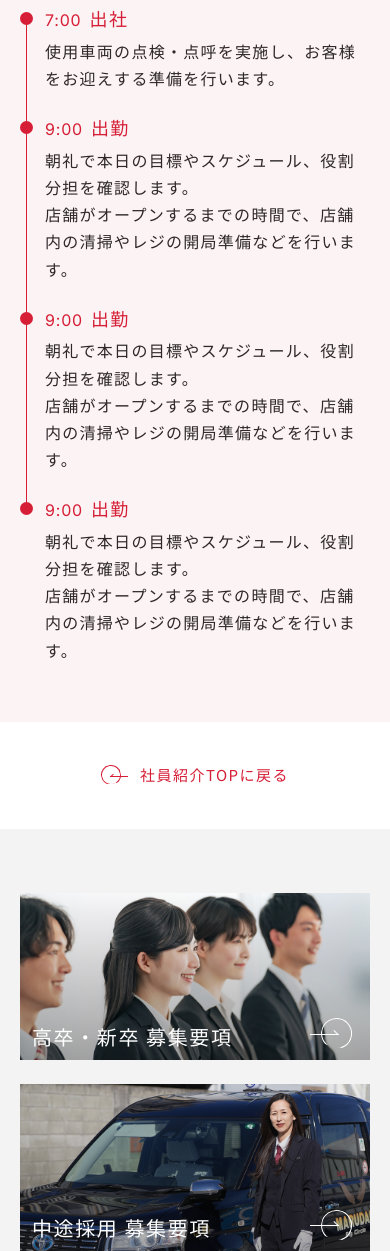
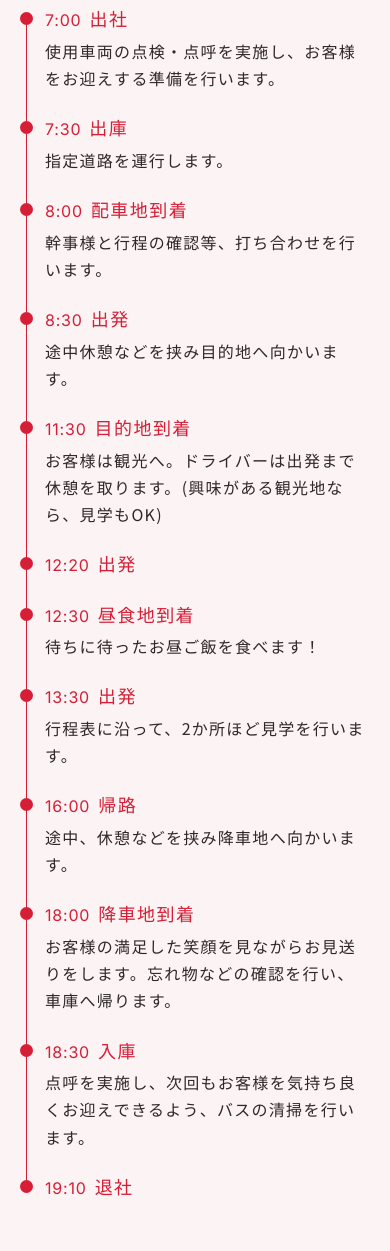
Before and after one commit to Cstorymaker/BigCircle-ui, a plain HTML site: page staff-detail-01.html in a window 390 px wide. Shown: the part 3722-4973 px from the top of the page. Drawn offline with Linux system fonts and the light colour scheme; a script that the page names is missing.

Commit message:
スケジュール修正のコミット

```diff
--- a/staff-detail-01.html
+++ b/staff-detail-01.html
@@ -54,7 +54,7 @@
         <div class="staff-details__faq-container flex flex-col flex-start lg:items-center md:justify-between md:flex-row gap-10 md:gap-[6.5%]">
         <!-- 画像 -->
         <div class="staff-details__faq-image order-1 md:order-1 md:w-[42%] ">
-          <img src="/ui/img/recruit/staff-details-01/staff-interview-R-T-01.jpg" alt="観光ドライバーがバスを運転している" class="w-full object-cover h-auto" />
+          <img src="./ui/img/recruit/staff-details-01/staff-interview-R-T-01.jpg" alt="観光ドライバーがバスを運転している" class="w-full object-cover h-auto" />
         </div>
         <!-- FAQ -->
         <div class="staff-details__faq-content flex-1 md:order-2 md:w-[51%] ">
@@ -83,7 +83,7 @@
         <div class="staff-details__faq-container flex flex-col flex-start lg:items-center md:justify-between md:flex-row gap-10 md:gap-[6.5%]">
         <!-- 画像 -->
         <div class="staff-details__faq-image order-1 md:order-1 md:w-[42%] ">
-          <img src="/ui/img/recruit/staff-details-01/staff-interview-R-T-02.jpg" alt="観光ドライバーがバスの前で腕組をして写真撮影のポーズを決めている" class="w-full object-cover h-auto" />
+          <img src="./ui/img/recruit/staff-details-01/staff-interview-R-T-02.jpg" alt="観光ドライバーがバスの前で腕組をして写真撮影のポーズを決めている" class="w-full object-cover h-auto" />
         </div>
         <!-- FAQ -->
         <div class="staff-details__faq-content flex-1  md:order-2 md:w-[51%] ">
@@ -132,42 +132,93 @@
             </p>
         </div>
 
-        <!-- SP2つ目のタイムライン要素 -->
         <div class="sp-schedule__item md:flex md:justify-start md:items-start pl-8 mb-5 relative">
           <div class="flex items-baseline gap-2">
-              <p class="sp-schedule__term text-base text-[#D61F36] font-normal tracking-[0.05em]">9:00</p>
-              <p class="sp-schedule__title text-lg text-[#D61F36] font-normal tracking-[0.08em]">出勤</p>
+              <p class="sp-schedule__term text-base text-[#D61F36] font-normal tracking-[0.05em]">7:30</p>
+              <p class="sp-schedule__title text-lg text-[#D61F36] font-normal tracking-[0.08em]">出庫</p>
           </div>
-          <p class="sp-schedule__text text-base text-[#2E2829] font-normal tracking-[0.08em] mt-1">
-              朝礼で本日の目標やスケジュール、役割分担を確認します。<br>
-              店舗がオープンするまでの時間で、店舗内の清掃やレジの開局準備などを行います。
-          </p>
+          <p class="sp-schedule__text text-base text-[#2E2829] font-normal tracking-[0.08em] mt-1">指定道路を運行します。</p>
       </div>
 
-        <!-- SP3つ目のタイムライン要素 -->
         <div class="sp-schedule__item md:flex md:justify-start md:items-start pl-8 mb-5 relative">
           <div class="flex items-baseline gap-2">
-              <p class="sp-schedule__term text-base text-[#D61F36] font-normal tracking-[0.05em]">9:00</p>
-              <p class="sp-schedule__title text-lg text-[#D61F36] font-normal tracking-[0.08em]">出勤</p>
+              <p class="sp-schedule__term text-base text-[#D61F36] font-normal tracking-[0.05em]">8:00</p>
+              <p class="sp-schedule__title text-lg text-[#D61F36] font-normal tracking-[0.08em]">配車地到着</p>
           </div>
-          <p class="sp-schedule__text text-base text-[#2E2829] font-normal tracking-[0.08em] mt-1">
-              朝礼で本日の目標やスケジュール、役割分担を確認します。<br>
-              店舗がオープンするまでの時間で、店舗内の清掃やレジの開局準備などを行います。
-          </p>
+          <p class="sp-schedule__text text-base text-[#2E2829] font-normal tracking-[0.08em] mt-1">幹事様と行程の確認等、打ち合わせを行います。</p>
       </div>
 
-        <!-- SP4つ目のタイムライン要素 -->
-        <div class="sp-schedule__item md:flex md:justify-start md:items-start pl-8 mb-5 relative">
-          <div class="flex items-baseline gap-2">
-              <p class="sp-schedule__term text-base text-[#D61F36] font-normal tracking-[0.05em]">9:00</p>
-              <p class="sp-schedule__title text-lg text-[#D61F36] font-normal tracking-[0.08em]">出勤</p>
-          </div>
-          <p class="sp-schedule__text text-base text-[#2E2829] font-normal tracking-[0.08em] mt-1">
-              朝礼で本日の目標やスケジュール、役割分担を確認します。<br>
-              店舗がオープンするまでの時間で、店舗内の清掃やレジの開局準備などを行います。
-          </p>
-      </div>
+      <div class="sp-schedule__item md:flex md:justify-start md:items-start pl-8 mb-5 relative">
+        <div class="flex items-baseline gap-2">
+            <p class="sp-schedule__term text-base text-[#D61F36] font-normal tracking-[0.05em]">8:30</p>
+            <p class="sp-schedule__title text-lg text-[#D61F36] font-normal tracking-[0.08em]">出発</p>
+        </div>
+        <p class="sp-schedule__text text-base text-[#2E2829] font-normal tracking-[0.08em] mt-1">途中休憩などを挟み目的地へ向かいます。</p>
     </div>
+
+      <div class="sp-schedule__item md:flex md:justify-start md:items-start pl-8 mb-5 relative">
+        <div class="flex items-baseline gap-2">
+            <p class="sp-schedule__term text-base text-[#D61F36] font-normal tracking-[0.05em]">11:30</p>
+            <p class="sp-schedule__title text-lg text-[#D61F36] font-normal tracking-[0.08em]">目的地到着</p>
+        </div>
+        <p class="sp-schedule__text text-base text-[#2E2829] font-normal tracking-[0.08em] mt-1">お客様は観光へ。ドライバーは出発まで休憩を取ります。(興味がある観光地なら、見学もOK)</p>
+    </div>
+
+      <div class="sp-schedule__item md:flex md:justify-start md:items-start pl-8 mb-5 relative">
+        <div class="flex items-baseline gap-2">
+            <p class="sp-schedule__term text-base text-[#D61F36] font-normal tracking-[0.05em]">12:20</p>
+            <p class="sp-schedule__title text-lg text-[#D61F36] font-normal tracking-[0.08em]">出発</p>
+        </div>
+        <!-- <p class="sp-schedule__text text-base text-[#2E2829] font-normal tracking-[0.08em] mt-1">お客様は観光へ。ドライバーは出発まで休憩を取ります。(興味がある観光地なら、見学もOK)</p> -->
+    </div>
+
+      <div class="sp-schedule__item md:flex md:justify-start md:items-start pl-8 mb-5 relative">
+        <div class="flex items-baseline gap-2">
+            <p class="sp-schedule__term text-base text-[#D61F36] font-normal tracking-[0.05em]">12:30</p>
+            <p class="sp-schedule__title text-lg text-[#D61F36] font-normal tracking-[0.08em]">昼食地到着</p>
+        </div>
+        <p class="sp-schedule__text text-base text-[#2E2829] font-normal tracking-[0.08em] mt-1">待ちに待ったお昼ご飯を食べます！</p>
+    </div>
+
+      <div class="sp-schedule__item md:flex md:justify-start md:items-start pl-8 mb-5 relative">
+        <div class="flex items-baseline gap-2">
+            <p class="sp-schedule__term text-base text-[#D61F36] font-normal tracking-[0.05em]">13:30</p>
+            <p class="sp-schedule__title text-lg text-[#D61F36] font-normal tracking-[0.08em]">出発</p>
+        </div>
+        <p class="sp-schedule__text text-base text-[#2E2829] font-normal tracking-[0.08em] mt-1">行程表に沿って、2か所ほど見学を行います。</p>
+    </div>
+
+      <div class="sp-schedule__item md:flex md:justify-start md:items-start pl-8 mb-5 relative">
+        <div class="flex items-baseline gap-2">
+            <p class="sp-schedule__term text-base text-[#D61F36] font-normal tracking-[0.05em]">16:00</p>
+            <p class="sp-schedule__title text-lg text-[#D61F36] font-normal tracking-[0.08em]">帰路</p>
+        </div>
+        <p class="sp-schedule__text text-base text-[#2E2829] font-normal tracking-[0.08em] mt-1">途中、休憩などを挟み降車地へ向かいます。</p>
+    </div>
+
+      <div class="sp-schedule__item md:flex md:justify-start md:items-start pl-8 mb-5 relative">
+        <div class="flex items-baseline gap-2">
+            <p class="sp-schedule__term text-base text-[#D61F36] font-normal tracking-[0.05em]">18:00</p>
+            <p class="sp-schedule__title text-lg text-[#D61F36] font-normal tracking-[0.08em]">降車地到着</p>
+        </div>
+        <p class="sp-schedule__text text-base text-[#2E2829] font-normal tracking-[0.08em] mt-1">お客様の満足した笑顔を見ながらお見送りをします。忘れ物などの確認を行い、車庫へ帰ります。</p>
+    </div>
+
+      <div class="sp-schedule__item md:flex md:justify-start md:items-start pl-8 mb-5 relative">
+        <div class="flex items-baseline gap-2">
+            <p class="sp-schedule__term text-base text-[#D61F36] font-normal tracking-[0.05em]">18:30</p>
+            <p class="sp-schedule__title text-lg text-[#D61F36] font-normal tracking-[0.08em]">入庫</p>
+        </div>
+        <p class="sp-schedule__text text-base text-[#2E2829] font-normal tracking-[0.08em] mt-1">点呼を実施し、次回もお客様を気持ち良くお迎えできるよう、バスの清掃を行います。</p>
+    </div>
+
+      <div class="sp-schedule__item md:flex md:justify-start md:items-start pl-8 mb-5 relative">
+        <div class="flex items-baseline gap-2">
+            <p class="sp-schedule__term text-base text-[#D61F36] font-normal tracking-[0.05em]">19:10</p>
+            <p class="sp-schedule__title text-lg text-[#D61F36] font-normal tracking-[0.08em]">退社</p>
+        </div>
+    </div>
+  </div>
 
     <!-- PC用の表示 -->
   <div class="staff-details__schedule-pc pc-schedule mt-[92.5px] mx-auto max-w-[980px] px-[40px] ">
@@ -273,7 +324,7 @@
         <div class="recruit__inner md:w-full md:max-w-[1430px] md:pr-8 md:pl-8 mx-auto px-[20px] flex md:items-center h-full">
           <div class="flex flex-col gap-y-6 md:gap-x-10 md:flex-row justify-center mx-auto">
             <a href="#" class="recruit__img block md:max-w-[530px] max-w-[500px] w-full h-full relative">
-              <img src="/ui/img/recruit/common/recruit-new-employee-img.jpg" alt="説明会に参加している新入社員" class="object-cover w-full h-full">
+              <img src="./ui/img/recruit/common/recruit-new-employee-img.jpg" alt="説明会に参加している新入社員" class="object-cover w-full h-full">
               <p class="recruit__img-title absolute bottom-[8px] md:left-5 left-[12px] text-white tracking-[0.08em] text-xl md:text-2xl z-50">高卒・新卒 募集要項</p>
               <div class="recruit__circle-container absolute bottom-[10px] right-[5%] md:right-[2%] z-30">
                 <div class="recruit__btn-circle"></div>
@@ -281,7 +332,7 @@
               </div>
             </a>
             <a href="#" class="recruit__img block md:max-w-[530px] max-w-[500px] w-full h-full relative">
-              <img src="/ui/img/recruit/common/recruit-taxi-driver-img.jpg" alt="タクシーとタクシードライバー" class="object-cover w-full h-full">
+              <img src="./ui/img/recruit/common/recruit-taxi-driver-img.jpg" alt="タクシーとタクシードライバー" class="object-cover w-full h-full">
               <p class="recruit__img-title absolute bottom-[8px] md:left-5 left-[12px] text-white tracking-[0.08em] text-xl md:text-2xl z-50">中途採用 募集要項</p>
               <div class="recruit__circle-container absolute bottom-[10px] right-[5%] md:right-[2%] z-30">
                 <div class="recruit__btn-circle"></div>
```
